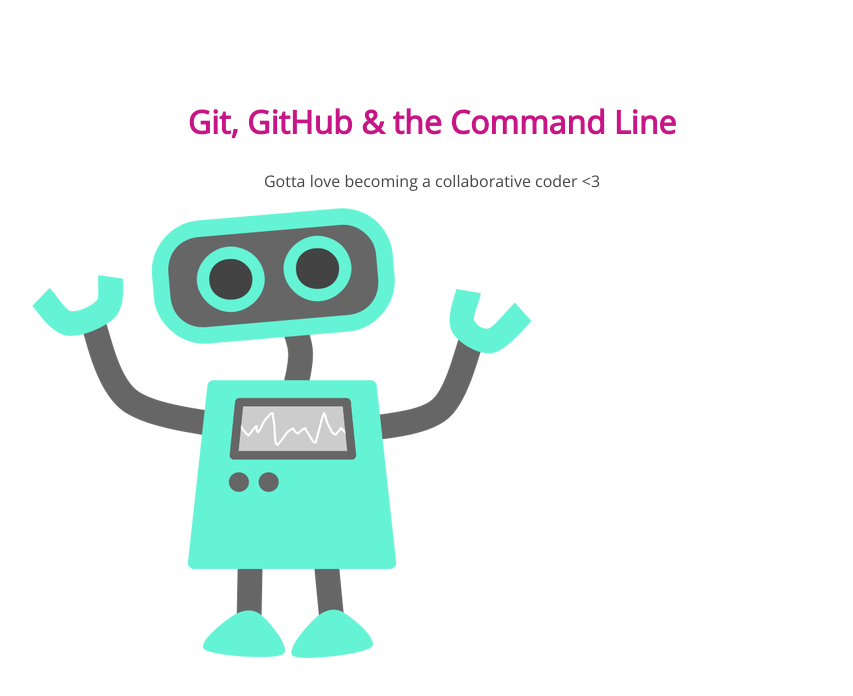
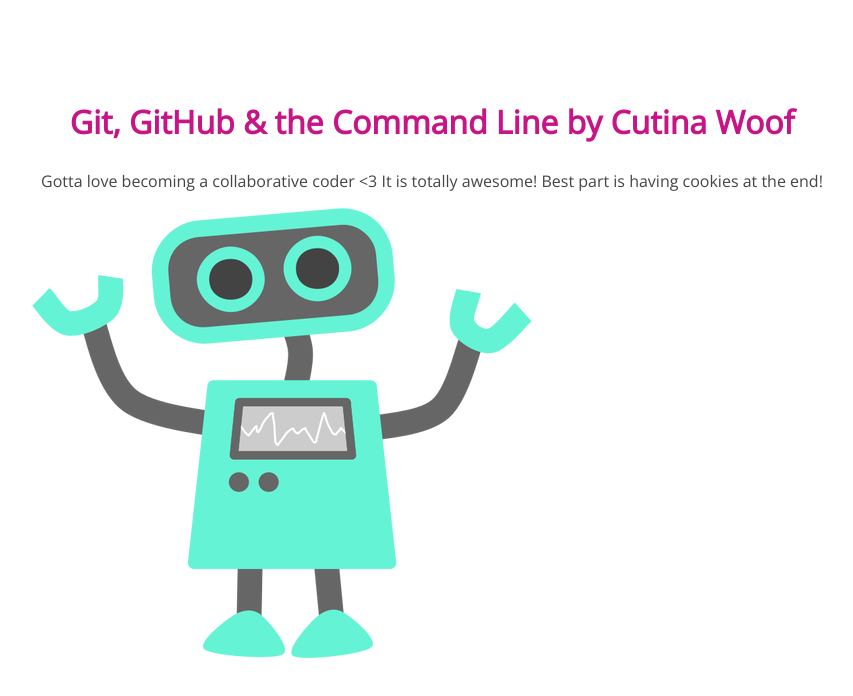
Before and after one commit to gretchenista/105-project, a plain HTML site: page index.html in a window 1280 px wide. Shown: the whole page, without its empty margins (208-1061 px from the left). Drawn offline with nearby package versions, Linux system fonts and the light colour scheme.

Commit message:
changes in index text

```diff
--- a/index.html
+++ b/index.html
@@ -8,8 +8,8 @@
 </head>
 <body>
 	<section>
-		<h1>Git, GitHub & the Command Line</h1>
-		<p>Gotta love becoming a collaborative coder <3</p>
+		<h1>Git, GitHub & the Command Line by Cutina Woof</h1>
+		<p>Gotta love becoming a collaborative coder <3 It is totally awesome! Best part is having cookies at the end!</p>
 		<img src="img/happy-blue-robot.png">
 	</section>
 </body>
```
